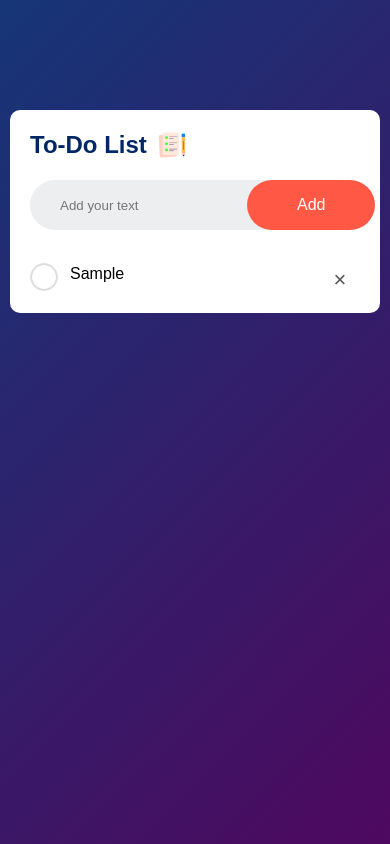
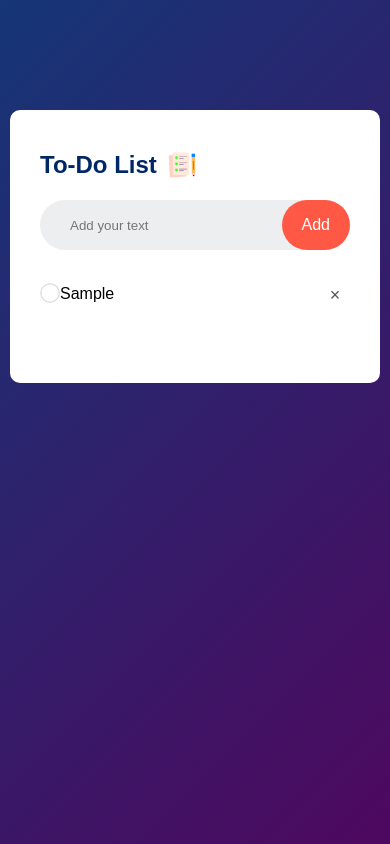
Before and after one commit to neeraj8494/Neeraj-s-Task-Tracker, a plain HTML site: page index.html in a window 390 px wide. Both pictures are taken after typing "Sample" into the empty fields and a click on the button "Add". Drawn offline with Linux system fonts and the light colour scheme.

Commit message:
Update style.css

```diff
--- a/style.css
+++ b/style.css
@@ -54,7 +54,7 @@ input {
 button {
     border: none;
     outline: none;
-    padding: 16px 50px;
+    padding: 16px 30px;
     background: #ff5945;
     color: #fff;
     font-size: 16px;
@@ -65,7 +65,7 @@ button {
 ul li {
     list-style: none;
     font-size: 17px;
-    padding: 12px 8px 12px 50px;
+    padding: 12px 8px 12px 30px;
     user-select: none;
     cursor: pointer;
     position: relative;
@@ -74,8 +74,8 @@ ul li {
 ul li::before {
     content: '';
     position: absolute;
-    height: 28px;
-    width: 28px;
+    height: 20px;
+    width: 20px;
     border-radius: 50%;
     background-image: url(./images/unchecked.png);
     background-size: cover;
@@ -97,11 +97,11 @@ ul li span {
     position: absolute;
     right: 0;
     top: 5px;
-    width: 40px;
-    height: 40px;
-    font-size: 22px;
+    width: 30px;
+    height: 30px;
+    font-size: 18px;
     color: #555;
-    line-height: 40px;
+    line-height: 30px;
     text-align: center;
     border-radius: 50%;
 }
@@ -111,12 +111,12 @@ ul li span:hover {
 }
 
 @media screen and (max-width: 768px) {
-    .todo-app {
-        padding: 20px;
+    button {
+        padding: 16px 20px;
     }
 
     ul li {
         font-size: 16px;
-        padding: 10px 8px 10px 40px;
+        padding: 10px 8px 10px 20px;
     }
 }
```
